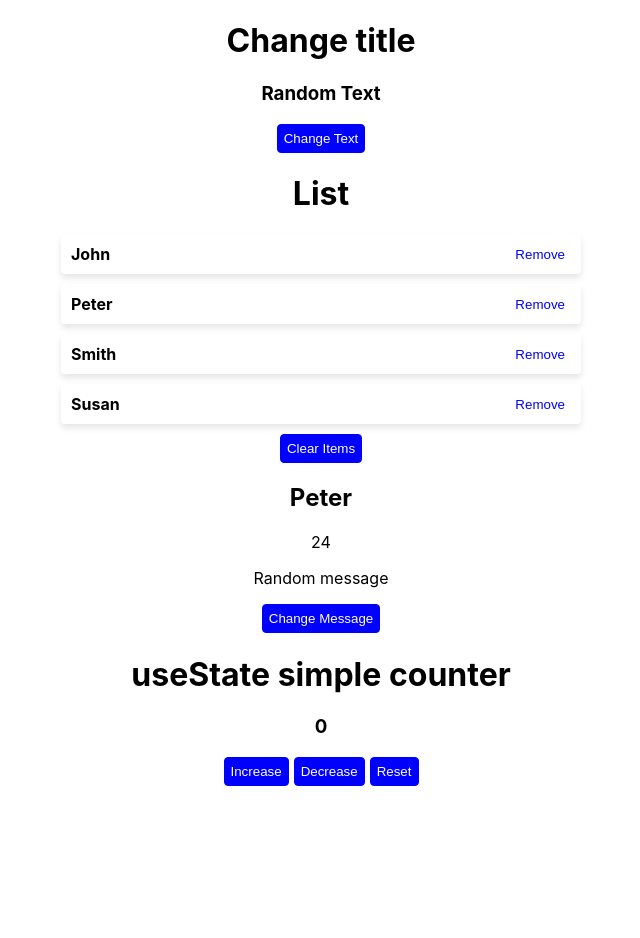
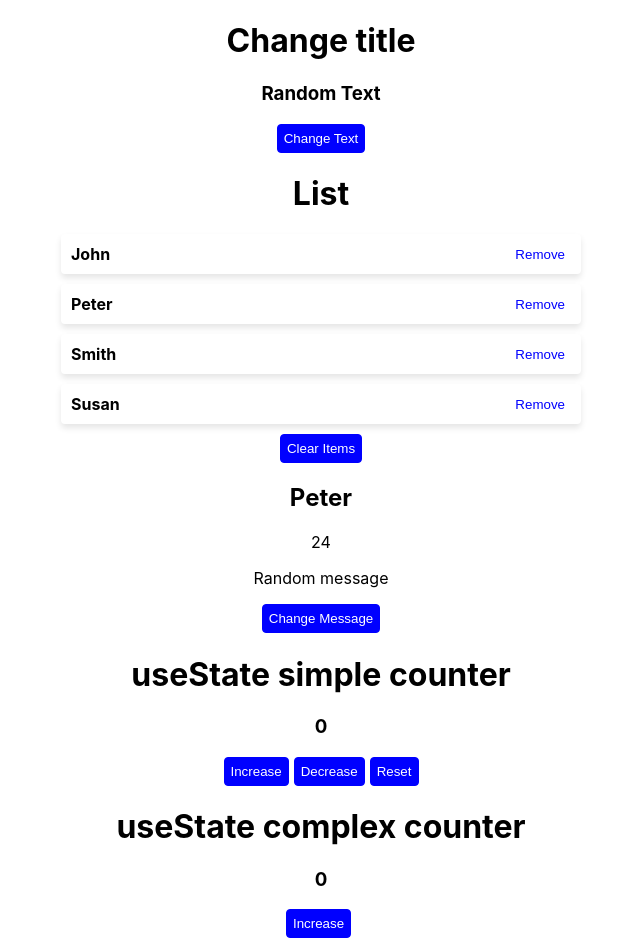
Before and after one commit to rjain-deqode/react-hooks, a React (Create React App) app: page / in a window 1280 px wide. Shown: the whole page, without its empty margins (319-959 px from the left). Before the commit the page ends 800 px from the top, so only its background shows below. Built offline with nearby package versions, Linux system fonts and the light colour scheme.

Commit message:
complex counter

```diff
--- a/src/components/UseStateCounter.js
+++ b/src/components/UseStateCounter.js
@@ -6,19 +6,49 @@ export const UseStateCounter = () => {
   const reset = () => {
     setValue(0);
   };
+
+  const increaseComplex = () => {
+      setTimeout(()=>{
+        //   setValue(value + 1)
+        setValue((prevState)=>{
+           return prevState + 1
+        });
+      }, 2000)
+  };
   return (
+    <>
       <div>
         <h1>useState simple counter </h1>
         <h3>{value}</h3>
-      <button style={{margin:'0 5px 0 0'}} className="btn" onClick={() => setValue(value + 1)}>
+        <button
+          style={{ margin: "0 5px 0 0" }}
+          className="btn"
+          onClick={() => setValue(value + 1)}
+        >
           Increase
         </button>
-      <button style={{margin:'0 5px 0 0'}} className="btn" onClick={() => setValue(value - 1)}>
+        <button
+          style={{ margin: "0 5px 0 0" }}
+          className="btn"
+          onClick={() => setValue(value - 1)}
+        >
           Decrease
         </button>
         <button className="btn" onClick={reset}>
           Reset
         </button>
       </div>
+      <div>
+        <h1>useState complex counter </h1>
+        <h3>{value}</h3>
+        <button
+          style={{ margin: "0 5px 0 0" }}
+          className="btn"
+          onClick={increaseComplex}
+        >
+          Increase
+        </button>
+      </div>
+    </>
   );
 };
```
Lines whose indentation alone changed are shown as unchanged.
